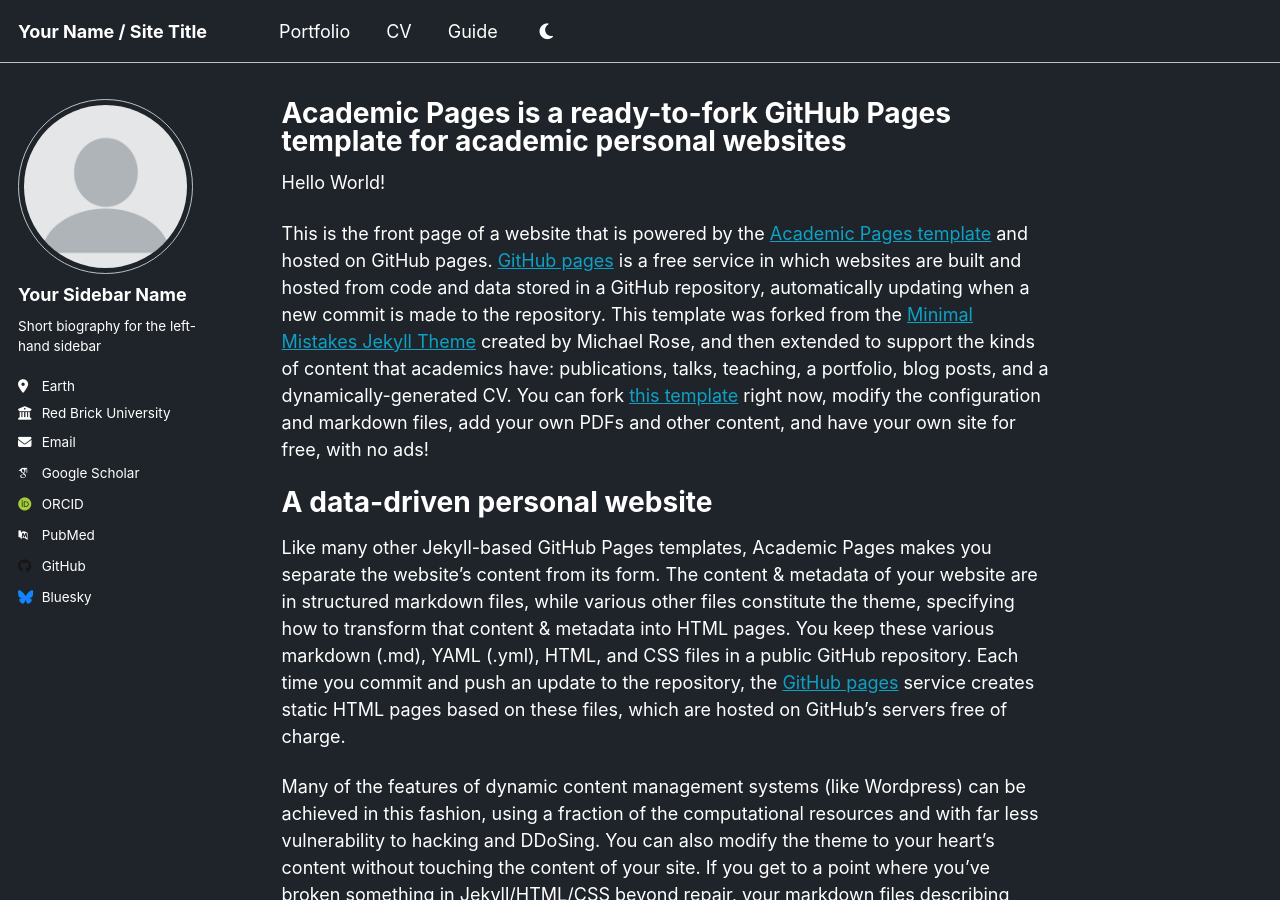
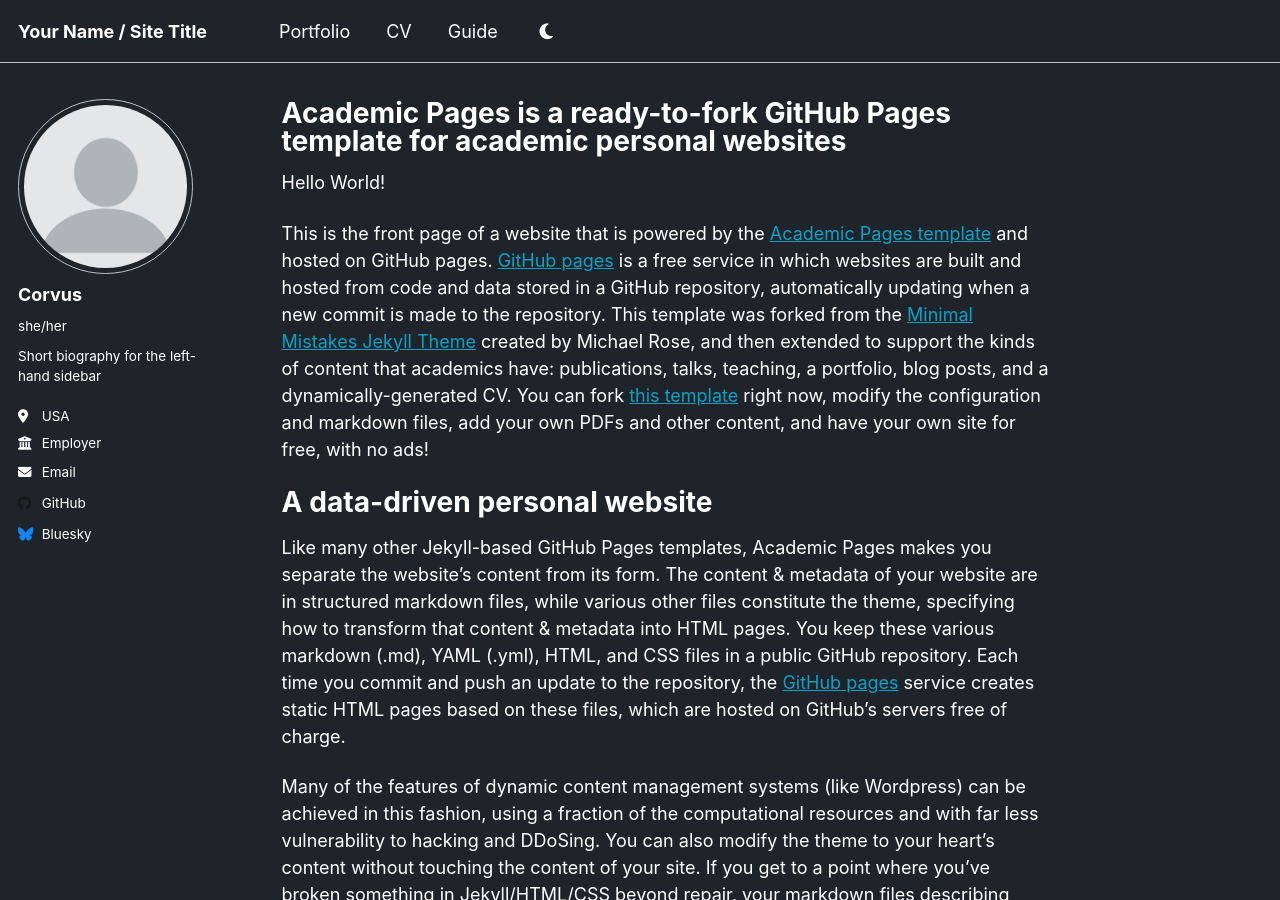
Before and after one commit to Corvus-Callosum/corvus-callosum.github.io, a Jekyll site: the page built from _pages/about.md, in a window 1280 px wide and 900 px high. Built offline with Jekyll 4.4.1, drawn with Linux system fonts in a browser that asks for light colours; some web fonts are replaced.

Commit message:
Update _config.yml

```diff
--- a/_config.yml
+++ b/_config.yml
@@ -13,7 +13,7 @@ title                    : "Your Name / Site Title"
 title_separator          : "-"
 name                     : &name "Your Name"
 description              : &description "personal description"
-url                      : https://academicpages.github.io # the base hostname & protocol for your site e.g. "https://[your GitHub username].github.io" or if you already have some other page hosted on Github then use "https://[your GitHub username].github.io/[Your Repo Name]"
+url                      : https://corvus-callosum.github.io # the base hostname & protocol for your site e.g. "https://[your GitHub username].github.io" or if you already have some other page hosted on Github then use "https://[your GitHub username].github.io/[Your Repo Name]"
 baseurl                  : "" # the subpath of your site, e.g. "/blog"
 repository               : "academicpages/academicpages.github.io"
 
@@ -23,22 +23,22 @@ repository               : "academicpages/academicpages.github.io"
 author:
   # Biographic information
   avatar           : "profile.png"
-  name             : "Your Sidebar Name"
-  pronouns         : # example: "she/her"
+  name             : "Corvus"
+  pronouns         : "she/her"
   bio              : "Short biography for the left-hand sidebar"
-  location         : "Earth"
-  employer         : "Red Brick University"
+  location         : "USA"
+  employer         : "Employer"
   uri              : # URL
   email            : "none@example.org"
 
   # Academic websites
   academia         : # URL
   arxiv            : # URL - Update with the correct link to your profile
-  googlescholar    : "https://scholar.google.com/citations?user=PS_CX0AAAAAJ"
+  googlescholar    : # "https://scholar.google.com/citations?user=PS_CX0AAAAAJ"
   impactstory      : # URL
-  orcid            : "http://orcid.org/yourorcidurl"
+  orcid            : # "http://orcid.org/yourorcidurl"
   semantic         : # URL
-  pubmed           : "https://www.ncbi.nlm.nih.gov/pubmed/?term=john+snow"
+  pubmed           : # "https://www.ncbi.nlm.nih.gov/pubmed/?term=john+snow"
   researchgate     : # URL
   scopus           : # URL
 
@@ -46,7 +46,7 @@ author:
   bitbucket        : # Username - Update with your username on the site
   codepen          : # Username
   dribbble         : # Username
-  github           : "academicpages"
+  github           : "corvus-callosum"
   kaggle           : # Username
   stackoverflow    : # User number or user number and name (i.e., use "1" or "1/jeff-atwood")
 
```
